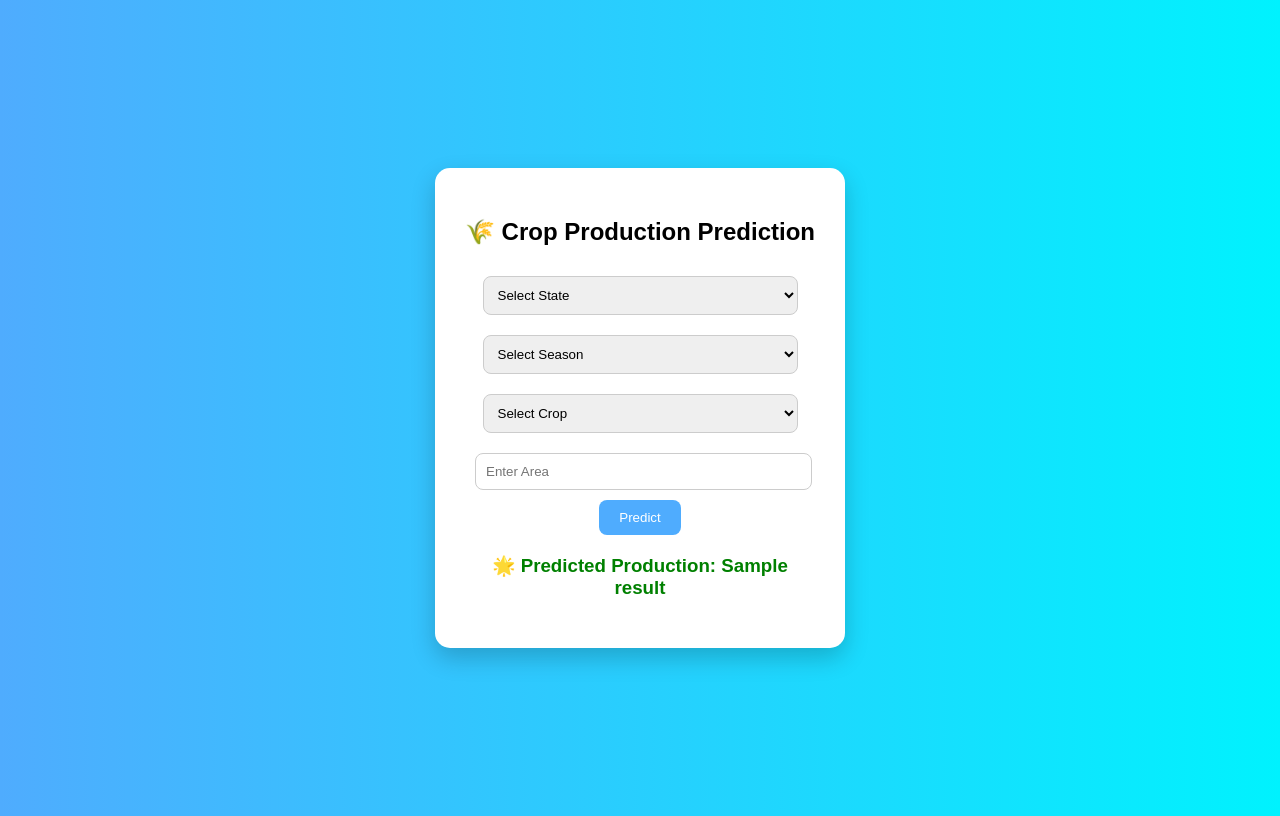
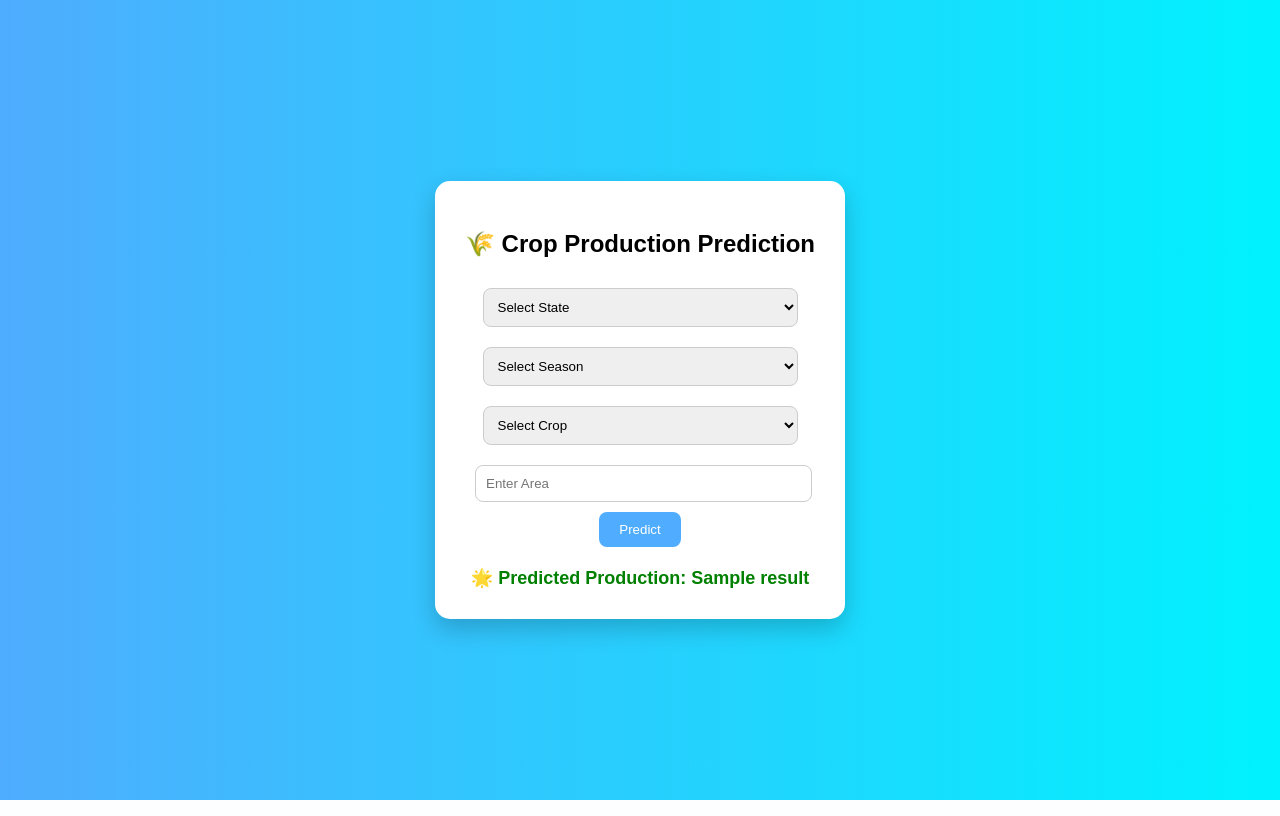
Before and after one commit to Mayuri1325/Crop_Prediction_Project, a Flask app: template templates/index.html in a window 1280 px wide. Run offline with Flask 3, Linux system fonts and the light colour scheme; the template is opened without the code that fills it: most values are stand-ins (such as "Sample title", 1, 10 or a date in 2020); parts of the project's set-up code (start-up, migrations or seed data) failed here and were passed over.

Commit message:
code changes

```diff
--- a/app.py
+++ b/app.py
@@ -1,4 +1,4 @@
-from flask import Flask, render_template, request
+from flask import Flask, render_template, request, redirect, url_for
 import joblib
 
 app = Flask(__name__)
@@ -10,15 +10,19 @@ le_season = joblib.load("season_encoder.pkl")
 le_crop = joblib.load("crop_encoder.pkl")
 
 
-# 🏠 Home Page (loads dropdown values)
+# 🏠 Home Page
 @app.route("/")
 def home():
     states = list(le_state.classes_)
     seasons = list(le_season.classes_)
     crops = list(le_crop.classes_)
 
+    # Get result from URL (after redirect)
+    result = request.args.get("result")
+
     return render_template(
         "index.html",
+        result=result,
         states=states,
         seasons=seasons,
         crops=crops
@@ -33,7 +37,7 @@ def predict():
     crop = request.form["crop"]
     area = float(request.form["area"])
 
-    # Convert text → numbers
+    # Encode inputs
     state_val = le_state.transform([state])[0]
     season_val = le_season.transform([season])[0]
     crop_val = le_crop.transform([crop])[0]
@@ -41,20 +45,12 @@ def predict():
     # Predict
     prediction = model.predict([[state_val, season_val, crop_val, area]])
 
-    # Send dropdown values again (IMPORTANT)
-    states = list(le_state.classes_)
-    seasons = list(le_season.classes_)
-    crops = list(le_crop.classes_)
+    result = round(prediction[0], 2)
 
-    return render_template(
-        "index.html",
-        result=round(prediction[0], 2),
-        states=states,
-        seasons=seasons,
-        crops=crops
-    )
+    # Redirect to home with result (BEST PRACTICE)
+    return redirect(url_for("home", result=result))
 
 
 # ▶ Run App
 if __name__ == "__main__":
-   app.run(debug=True, port=5001)
+    app.run(debug=True, port=5001)
--- a/templates/index.html
+++ b/templates/index.html
@@ -2,6 +2,11 @@
 <html>
 <head>
     <title>Crop Prediction</title>
+
+    <!-- 🔥 Prevent caching -->
+    <meta http-equiv="Cache-Control" content="no-cache, no-store, must-revalidate">
+    <meta http-equiv="Pragma" content="no-cache">
+    <meta http-equiv="Expires" content="0">
 
     <style>
         body {
@@ -11,6 +16,7 @@
             justify-content: center;
             align-items: center;
             height: 100vh;
+            margin: 0;
         }
 
         .container {
@@ -47,8 +53,10 @@
             background: #00c6ff;
         }
 
-        h3 {
+        .result {
             margin-top: 20px;
+            font-size: 18px;
+            font-weight: bold;
             color: green;
         }
     </style>
@@ -62,41 +70,41 @@
 
     <form action="/predict" method="post">
 
+        <!-- State -->
         <select name="state" required>
             <option value="">Select State</option>
-
             {% for s in states %}
             <option value="{{ s }}">{{ s }}</option>
             {% endfor %}
+        </select>
 
-</select>
+        <!-- Season -->
         <select name="season" required>
             <option value="">Select Season</option>
-
             {% for s in seasons %}
             <option value="{{ s }}">{{ s }}</option>
             {% endfor %}
-
         </select>
 
+        <!-- Crop -->
         <select name="crop" required>
             <option value="">Select Crop</option>
-
             {% for c in crops %}
             <option value="{{ c }}">{{ c }}</option>
             {% endfor %}
-
         </select>
 
-        <!-- Area Input -->
+        <!-- Area -->
         <input type="number" name="area" placeholder="Enter Area" required>
 
         <button type="submit">Predict</button>
     </form>
 
-    <!-- Result Display -->
-    {% if result is not none %}
-    <h3>🌟 Predicted Production: {{ result }}</h3>
+    <!-- Result -->
+    {% if result %}
+    <div class="result">
+        🌟 Predicted Production: {{ result }}
+    </div>
     {% endif %}
 
 </div>
```
Lines whose indentation alone changed are shown as unchanged.
